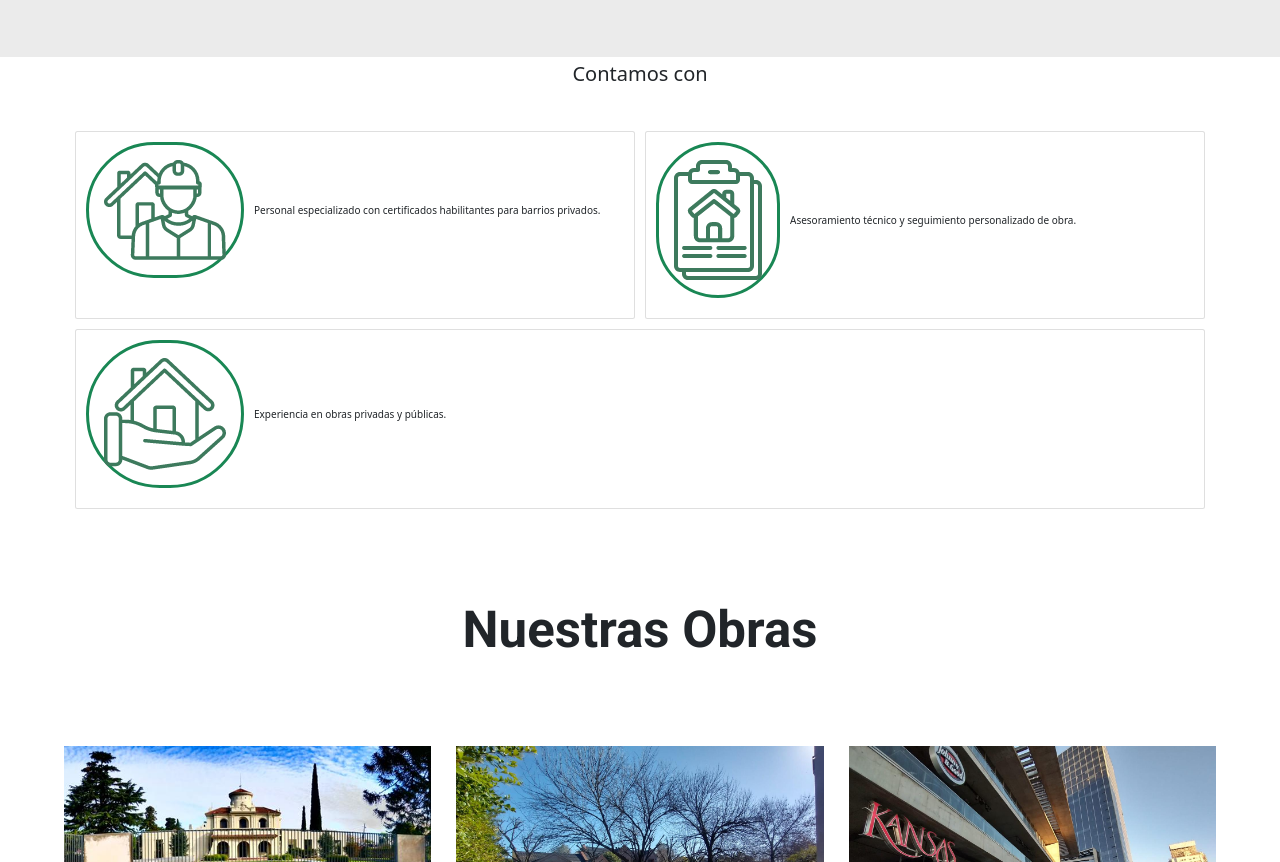
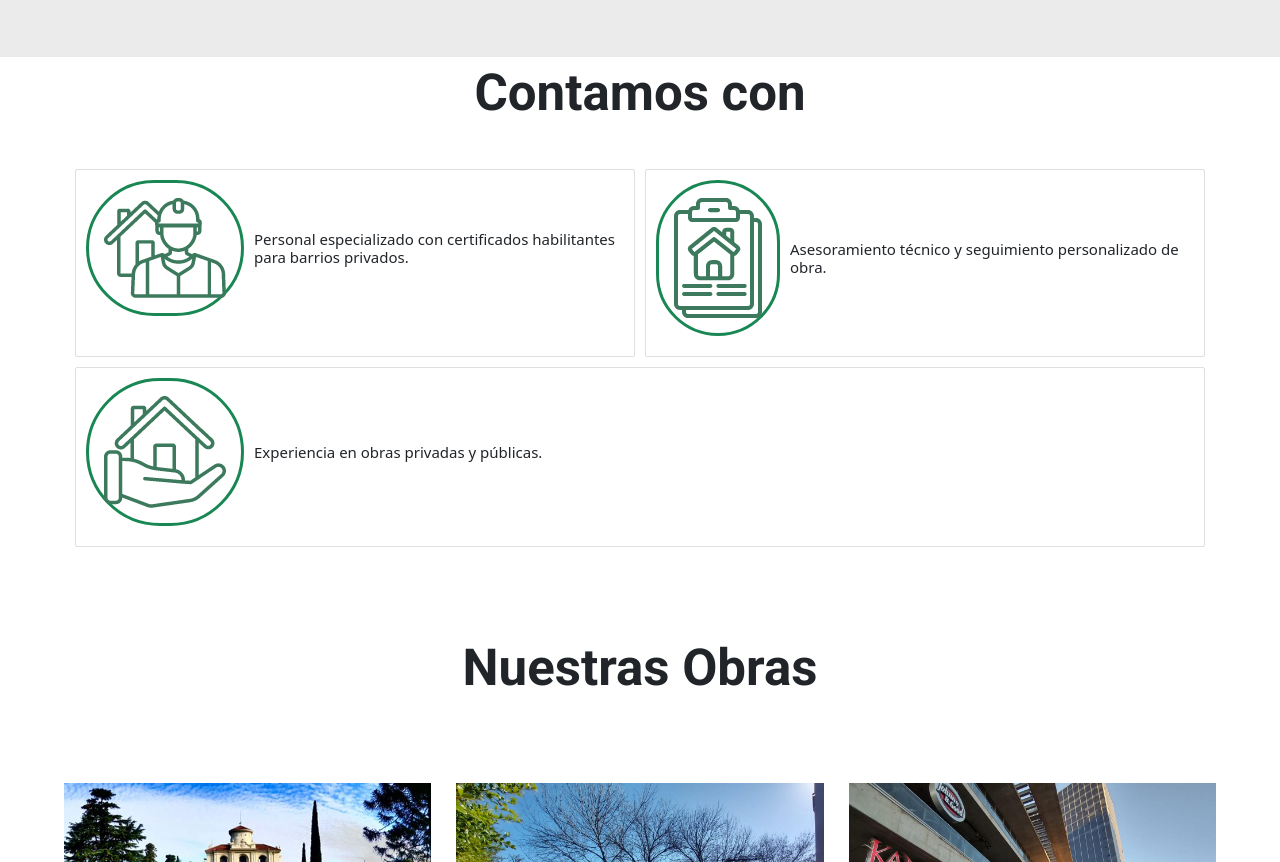
Before and after one commit to santiagoGasparotti/petra, a website: page index.html in a window 1280 px wide. Shown: the part 2608-3470 px from the top of the page. Drawn offline with nearby package versions, Linux system fonts and the light colour scheme; a web font is replaced by a local one.

Commit message:
fuente error

```diff
--- a/index.html
+++ b/index.html
@@ -195,8 +195,8 @@
                                             <img class="photoSize " src="img/casa@2x.png" alt="" >
                                             </div>
                                             <div class="d-flex align-items-center ps-3">
-                                                <h6 class="m-0  ">Personal especializado con certificados habilitantes para
-                                                    barrios privados.</h6>
+                                                <h4 class="m-0  ">Personal especializado con certificados habilitantes para
+                                                    barrios privados.</h4>
 
                                             </div>
                                         </div>
@@ -212,8 +212,8 @@
                                             <img class="photoSize  " src="img/portapapeles@2x.png" alt="">
                                             </div>
                                             <div class="d-flex align-items-center ps-3">
-                                                <h6 class="m-0">Asesoramiento técnico y seguimiento personalizado de obra.
-                                                </h6>
+                                                <h4 class="m-0">Asesoramiento técnico y seguimiento personalizado de obra.
+                                                </h4>
 
                                             </div>
                                         </div>
@@ -229,7 +229,7 @@
                                             <img class="photoSize  rounded-start" src="img/casa (1)@2x.png" alt="">
                                             </div>
                                             <div class="d-flex align-items-center ps-3">
-                                                <h6 class="m-0">Experiencia en obras privadas y públicas.</h6>
+                                                <h4 class="m-0">Experiencia en obras privadas y públicas.</h4>
 
                                             </div>
                                         </div>
--- a/scss/_footerYContamos.scss
+++ b/scss/_footerYContamos.scss
@@ -77,6 +77,10 @@
 //Titulo
 .tituloContamos{
   position: relative;
+  font-size: 5.1rem;
+  font-family: "Roboto", sans-serif;
+  font-weight: 700;
+
 }
 
 .tituloContamos:after{
@@ -89,6 +93,9 @@
 }
 
 @media (max-width: 720px) {
+	.tituloContamos{
+		font-size: 4rem;
+	}
 	.tituloContamos:after{
 		width: 15rem;
 	}
```
Also changed, not shown: css/custom.css.
